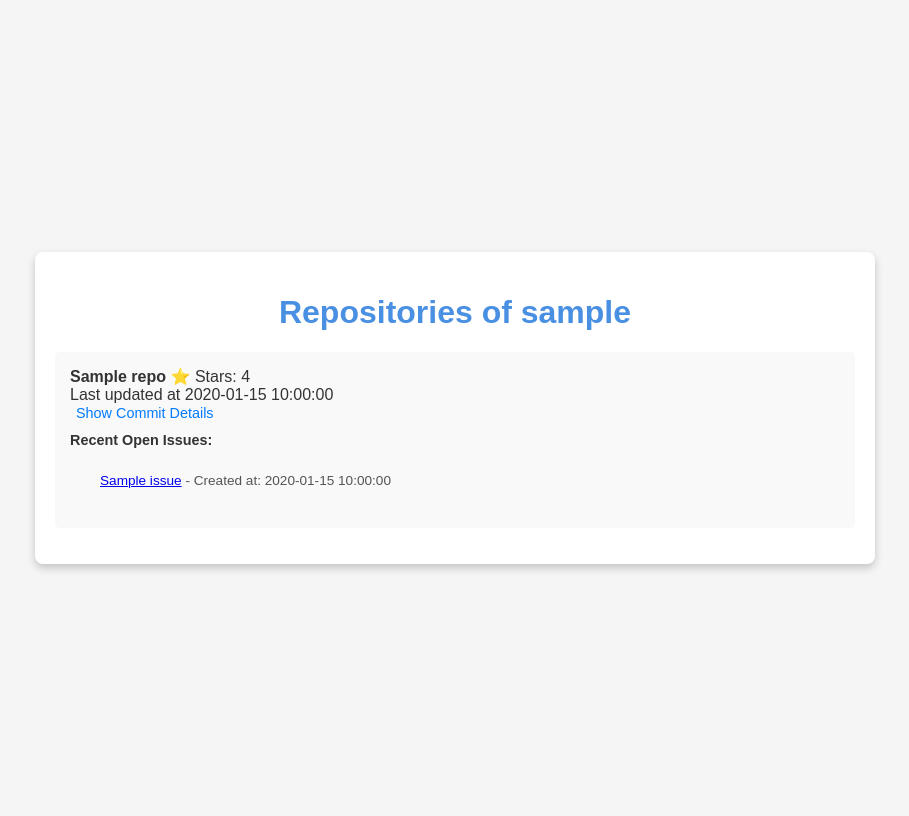
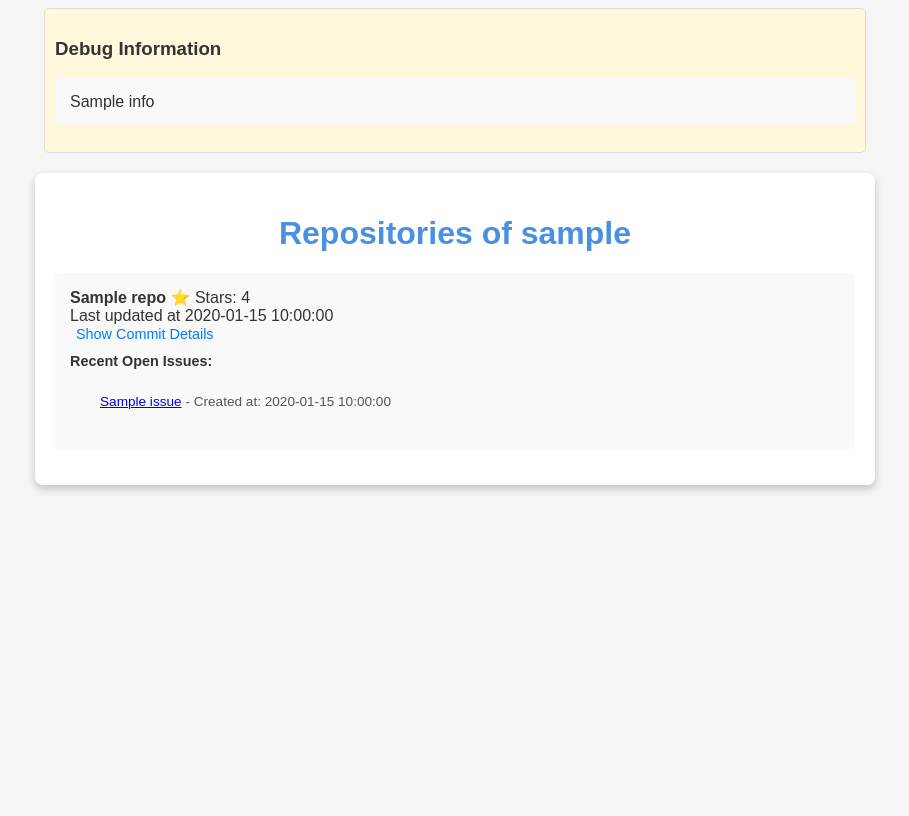
Before and after one commit to Polumm/cs824zs524-sse-app, a Flask app: template templates/repos.html in a window 1280 px wide. Shown: the whole page, without its empty margins (185-1094 px from the left). Run offline with Flask 3, Linux system fonts and the light colour scheme; the template is opened without the code that fills it: most values are stand-ins (such as "Sample title", 1, 10 or a date in 2020).

Commit message:
Try to debug.

```diff
--- a/app.py
+++ b/app.py
@@ -183,6 +183,7 @@ def repos():
     headers = {"Authorization": f"token {token}"} if token else {}
 
     response = requests.get(url, headers=headers)
+    debug_info = []  # Collect debug information
 
     if response.status_code == 200:
         repos = response.json()
@@ -199,14 +200,18 @@ def repos():
             )
 
             # Fetch open issues information
-            issues_url = "https://api.github.com/repos/"
-            f"{username}/{repo['name']}/issues"
+            issues_url = f"https://api.github.com/repos/{username}/{repo['name']}/issues"
             issues_response = requests.get(issues_url, headers=headers)
-            issues = (
-                issues_response.json()
-                if issues_response.status_code == 200
-                else []
-            )
+            if issues_response.status_code == 200:
+                issues = issues_response.json()
+                debug_info.append(
+                    f"Issues fetched for {repo['name']}: {len(issues)}"
+                )
+            else:
+                issues = []
+                debug_info.append(
+                    f"Failed to fetch issues for {repo['name']}: Status {issues_response.status_code}"
+                )
 
             # Limit to the 5 most recent issues
             recent_issues = [
@@ -229,11 +234,20 @@ def repos():
                 }
             )
 
+        # Render template with repo data and debug info
         return render_template(
-            "repos.html", repos=repo_data, username=username
+            "repos.html",
+            repos=repo_data,
+            username=username,
+            debug_info=debug_info,
         )
     else:
-        return f"Error fetching repositories: {response.status_code}"
+        debug_info.append(
+            f"Failed to fetch repositories: Status {response.status_code}"
+        )
+        return render_template(
+            "repos.html", repos=[], username=username, debug_info=debug_info
+        )
 
 
 if __name__ == "__main__":
--- a/templates/repos.html
+++ b/templates/repos.html
@@ -8,7 +8,7 @@
             background-color: #f5f5f5;
             color: #333;
             display: flex;
-            justify-content: center;
+            flex-direction: column;
             align-items: center;
             min-height: 100vh;
         }
@@ -20,6 +20,17 @@
             padding: 20px;
             border-radius: 8px;
             box-shadow: 0 4px 8px rgba(0, 0, 0, 0.2);
+        }
+
+        .debug-info {
+            background-color: #fff8dc;
+            color: #333;
+            padding: 10px;
+            border: 1px solid #ddd;
+            border-radius: 5px;
+            width: 80%;
+            max-width: 800px;
+            margin-bottom: 20px;
         }
 
         h1 {
@@ -90,6 +101,16 @@
     </style>
 </head>
 <body>
+    <!-- Debug information -->
+    <div class="debug-info">
+        <h3>Debug Information</h3>
+        <ul>
+            {% for info in debug_info %}
+            <li>{{ info }}</li>
+            {% endfor %}
+        </ul>
+    </div>
+
     <div class="container">
         <h1>Repositories of {{ username }}</h1>
         <ul>
```
